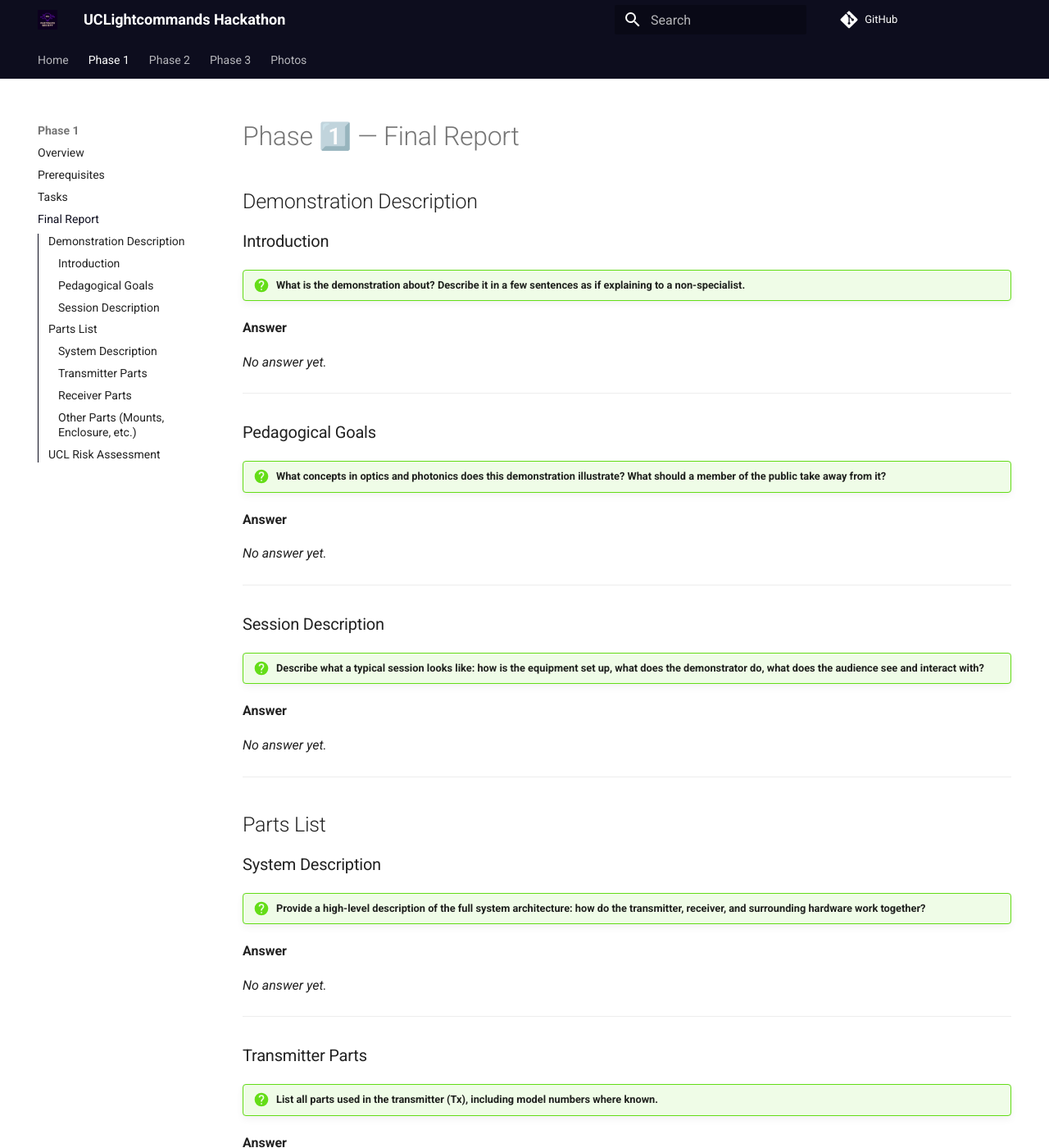
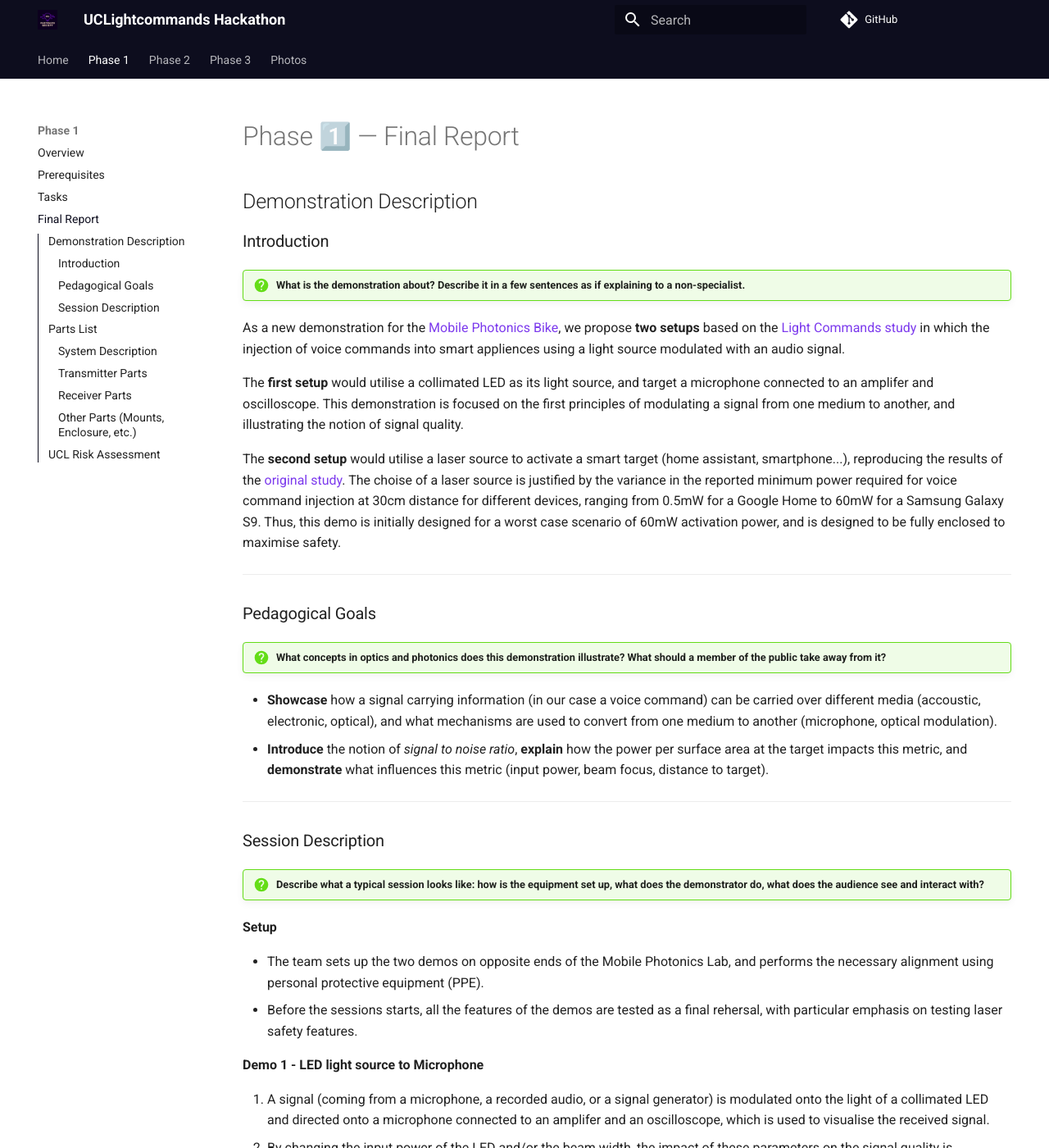
Before and after one commit to UCL-Photonics-Society/UCLightcommands, an MkDocs documentation site: the page built from docs/phase1/final-report.md, in a window 1280 px wide and 1400 px high. Shown: the whole window at 82% size. Built offline with MkDocs 1.6.1 and Material for MkDocs 9.7.7, drawn with Linux system fonts in a browser that asks for light colours; comment, search, counter and statistics services are not loaded; some of the changed text lies outside the part shown.

Commit message:
docs: final report intro + system components

````diff
--- a/docs/phase1/final-report.md
+++ b/docs/phase1/final-report.md
@@ -6,9 +6,11 @@
 
 !!! question "What is the demonstration about? Describe it in a few sentences as if explaining to a non-specialist."
 
-**Answer**
+As a new demonstration for the [Mobile Photonics Bike](https://www.thorlabs.com/mobile-photonics-lab---europe), we propose **two setups** based on the [Light Commands study](https://lightcommands.com/) in which the injection of voice commands into smart appliences using a light source modulated with an audio signal.
 
-*No answer yet.*
+The **first setup** would utilise a collimated LED as its light source, and target a microphone connected to an amplifer and oscilloscope. This demonstration is focused on the first principles of modulating a signal from one medium to another, and illustrating the notion of signal quality.
+
+The **second setup** would utilise a laser source to activate a smart target (home assistant, smartphone...), reproducing the results of the [original study](https://arxiv.org/pdf/2006.11946). The choise of a laser source is justified by the variance in the reported minimum power required for voice command injection at 30cm distance for different devices, ranging from 0.5mW for a Google Home to 60mW for a Samsung Galaxy S9. Thus, this demo is initially designed for a worst case scenario of 60mW activation power, and is designed to be fully enclosed to maximise safety.
 
 ---
 
@@ -16,9 +18,8 @@
 
 !!! question "What concepts in optics and photonics does this demonstration illustrate? What should a member of the public take away from it?"
 
-**Answer**
-
-*No answer yet.*
+- **Showcase** how a signal carrying information (in our case a voice command) can be carried over different media (accoustic, electronic, optical), and what mechanisms are used to convert from one medium to another (microphone, optical modulation).
+- **Introduce** the notion of *signal to noise ratio*, **explain** how the power per surface area at the target impacts this metric, and **demonstrate** what influences this metric (input power, beam focus, distance to target).
 
 ---
 
@@ -26,9 +27,21 @@
 
 !!! question "Describe what a typical session looks like: how is the equipment set up, what does the demonstrator do, what does the audience see and interact with?"
 
-**Answer**
+**Setup**
 
-*No answer yet.*
+- The team sets up the two demos on opposite ends of the Mobile Photonics Lab, and performs the necessary alignment using personal protective equipment (PPE).
+- Before the sessions starts, all the features of the demos are tested as a final rehersal, with particular emphasis on testing laser safety features.
+
+**Demo 1 - LED light source to Microphone**
+
+1. A signal (coming from a microphone, a recorded audio, or a signal generator) is modulated onto the light of a collimated LED and directed onto a microphone connected to an amplifer and an oscilloscope, which is used to visualise the received signal.
+2. By changing the input power of the LED and/or the beam width, the impact of these parameters on the signal quality is illustrated.
+
+**Demo 2 - Laser light source to Smart Target**
+
+1. With the enclosure opened, the different components of the demonstration are explained to the attendees.
+2. After closing the enclosure, the laser source is turned on, and a voice command signal (coming from a microphone or a recorded audio file) is modulated onto the amplitude of the continuous wave, hitting the microphone of a smart target (Smartphone or home assistant).
+3. By changing the input power of the laser, the notion of the minimum activation power is demonstrated.
 
 ---
 
@@ -38,9 +51,45 @@
 
 !!! question "Provide a high-level description of the full system architecture: how do the transmitter, receiver, and surrounding hardware work together?"
 
-**Answer**
+**Demo 1 - LED light source to Microphone**
 
-*No answer yet.*
+```mermaid
+flowchart LR
+    subgraph Tx
+        direction LR
+        Source --> LDR[LED driver]
+        LDR --> LED
+        LED[LED] -.-> DPG[Diaphragme]
+        DPG -.-> COL[Colimator]
+    end
+    subgraph Rx
+        direction LR
+        MIC[Microphone and amplifier]
+    end
+    COL -.-> MIC
+    MIC--> Oscilloscope
+```
+
+**Demo 2 - Laser light source to Smart Target**
+
+```mermaid
+flowchart LR
+    subgraph Enclosure
+        subgraph Tx
+            direction LR
+            Source --> LDR
+            LDR --> LAS[Laser]
+            LAS -.-> COL[Colimator]
+        end
+        subgraph Rx
+            direction LR
+            SMT[Smart target]
+        end
+        COL -.-> SMT
+    end
+    SMT --> Peripheral
+
+```
 
 ---
 
@@ -48,11 +97,10 @@
 
 !!! question "List all parts used in the transmitter (Tx), including model numbers where known."
 
-**Answer**
-
-| Part | Model / Reference | Notes |
-|------|------------------|-------|
-| | | |
+| Demo | Part | Model / Reference | Notes |
+|------|------|-------------------|-------|
+| **1** | Diaphragme | [CP20D](https://www.thorlabs.com/item/CP20D?aID=51bff524c92ec93e4ab0b4d2f620ccca&aC=1)| Used as an aditional control for LED Power|
+| **2** | | | |
 
 ---
 
@@ -60,11 +108,10 @@
 
 !!! question "List all parts used in the receiver (Rx), including the target voice-activated device and any supporting hardware."
 
-**Answer**
-
-| Part | Model / Reference | Notes |
-|------|------------------|-------|
-| | | |
+| Demo | Part | Model / Reference | Notes |
+|------|------|-------------------|-------|
+| **1** | | | |
+| **2** | | | |
 
 ---
 
@@ -72,11 +119,12 @@
 
 !!! question "List all remaining parts: optical mounts, breadboard, enclosure, cables, and anything else required to assemble the full system."
 
-**Answer**
-
-| Part | Model / Reference | Notes |
-|------|------------------|-------|
-| | | |
+| Demo | Part | Model / Reference | Notes |
+|------|------|-------------------|-------|
+| **1&2** | Optical breadboards (x2) | [MB4560/M](https://www.thorlabs.com/item/MB4560_M) | The enclosure for demo 2 is 525mmx375mm, but demo 1 could use a smaller breadboard |
+| **2** | Enclosure | [XE25C11D/M](https://www.thorlabs.com/item/XE25C11D_M) or [XE25C9D/M](https://www.thorlabs.com/item/XE25C9D_M) | |
+| **2** | Laser Safety Panel | [LWxP1](https://www.thorlabs.com/certified-laser-safety-panels)| Choice will depend on the laser's wavelength |
+| **2** | Interlock system | [Interlock Switch](https://www.amazon.co.uk/Gebildet-pieces-Miniature-Switch-Momentary/dp/B07T9DWMMG/ref=asc_df_B07T9DWMMG?mcid=f01cee05a660392c83d310c43db39473&tag=googshopuk-21&linkCode=df0&hvadid=697363582268&hvpos=&hvnetw=g&hvrand=12826283976019115331&hvpone=&hvptwo=&hvqmt=&hvdev=c&hvdvcmdl=&hvlocint=&hvlocphy=9045885&hvtargid=pla-783906794563&hvocijid=12826283976019115331-B07T9DWMMG-&hvexpln=0&gad_source=1&th=1) + [2.5mm jack connector](https://www.digikey.co.uk/en/products/detail/tensility-international-corp/053-0280R/701163?gclsrc=aw.ds&gad_source=1&gad_campaignid=23249465655&gbraid=0AAAAADrbLlgrKaT7nPn8TNfSxlsX8dlEd&gclid=Cj0KCQjwv4XUBhDBARIsAE6bQUSy7EdxlOymtTAqSwjYG2OdEJeFpZBuJbX0XvQ_-qaeP-_sBIK-icoaAg55EALw_wcB) | Thorlabs laser drivers seem to all use 2.5mm jack interlock inputs |
 
 ---
 
````
